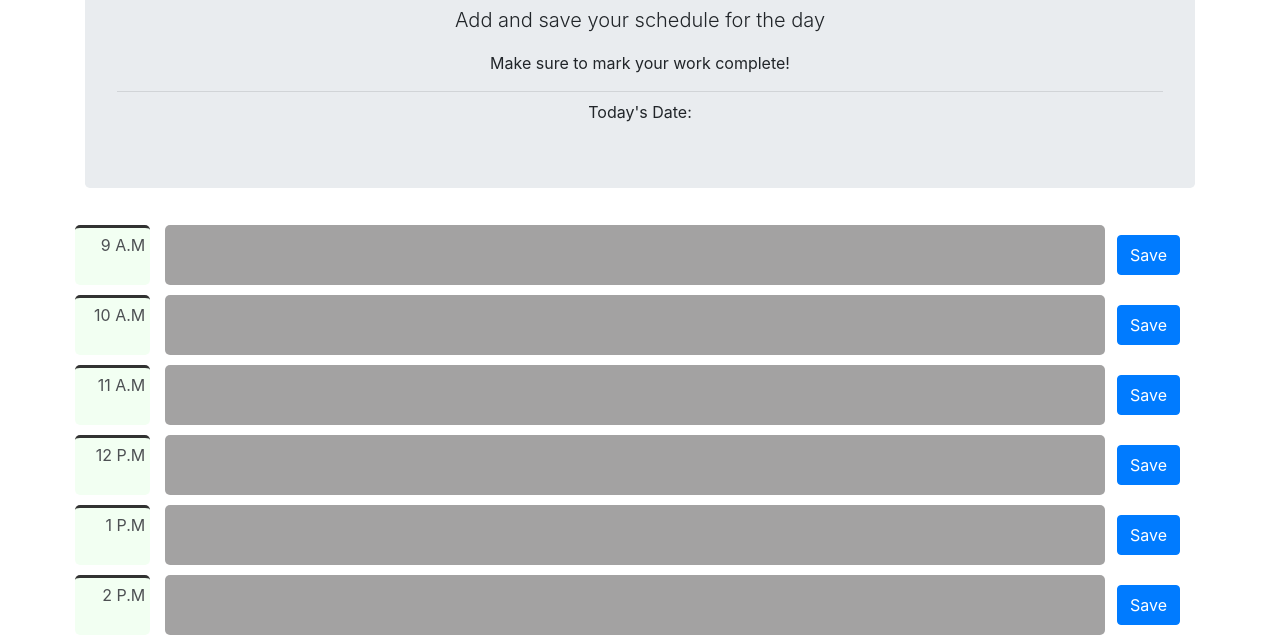
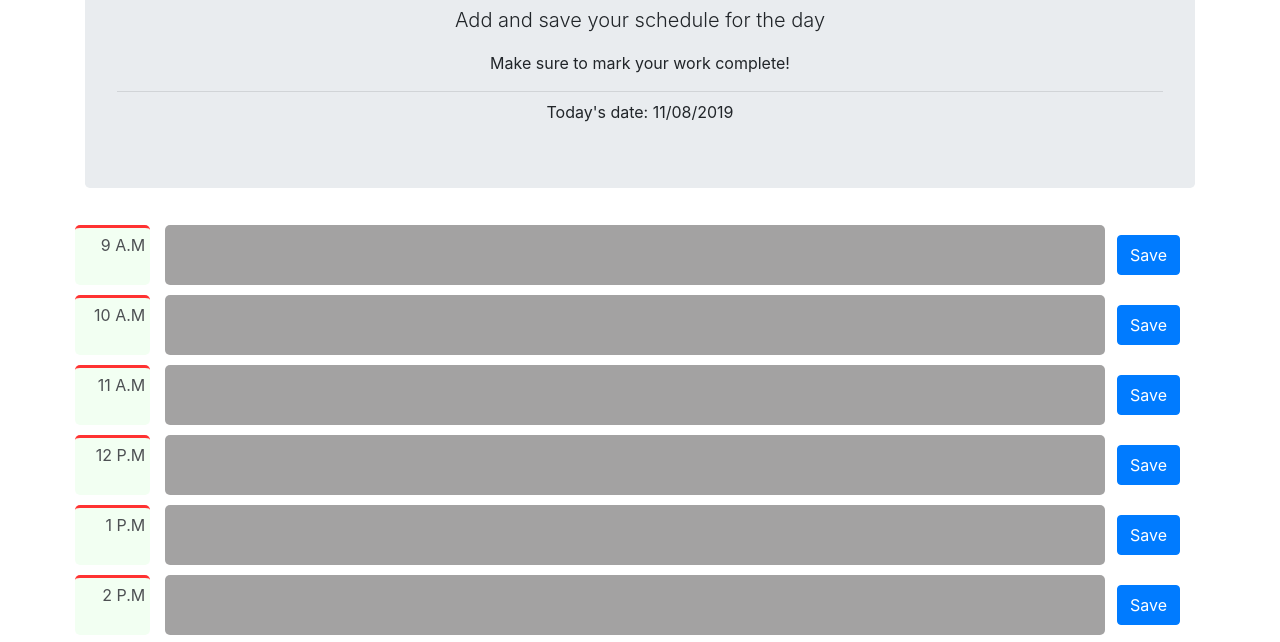
Before and after one commit to JGABREU2145/homework-5, a plain HTML site: page index.html in a window 1280 px wide. Shown: the part 153-795 px from the top of the page. Drawn offline with nearby package versions, Linux system fonts and the light colour scheme.

Commit message:
Date working, save button working 50%

```diff
--- a/index.html
+++ b/index.html
@@ -18,7 +18,7 @@
             text-align: right;
             background: honeydew;
             opacity: .8;
-            border-top: 3px solid black;
+            border-top: 3px solid red;
             padding: 5px;
         }
         .column{
@@ -55,7 +55,7 @@
             <p class="lead">Add and save your schedule for the day</p>
             <p>Make sure to mark your work complete!</p>
             <hr class="my-2">
-            <div id="date">Today's Date:</div>
+            <div id="date"></div>
         </div>
 
         <div class = "row">
@@ -121,12 +121,43 @@
             </div>
             <div class = "col column"><button type="button" class="btn btn-primary" id="save">Save</button></div>
         </div>
+    </div>
+
+<script type="text/javascript" src="https://cdnjs.cloudflare.com/ajax/libs/jquery/3.2.1/jquery.min.js"></script>
+<script type="text/javascript">
+
+    $(document).ready(function() {
+
+        function addDate() {
+            var date = new Date();
+            var dd = String(date.getDate()).padStart(2, '0');
+            var mm = String(date.getMonth() + 1).padStart(2, '0');
+            var yyyy = date.getFullYear();
+
+            date = mm + '/' + dd + '/' + yyyy;
+
+            $("#date").text("Today's date: " + date)
+
+        }
+
+        addDate()
+
+
+        $("#save").on("click", function() {
+            var taskInput = $("#task").val().trim();
+            localStorage.setItem("task", taskInput);
+            alert("You have saved text: " + localStorage.getItem("task"));
+
+        });
 
 
 
 
-    </div>
-<script src="https://cdnjs.cloudflare.com/ajax/libs/jquery/3.2.1/jquery.min.js"></script>
-    <script type="text/javascript"></script>
+
+
+    })
+
+</script>
+
 </body>
 </html>
```
